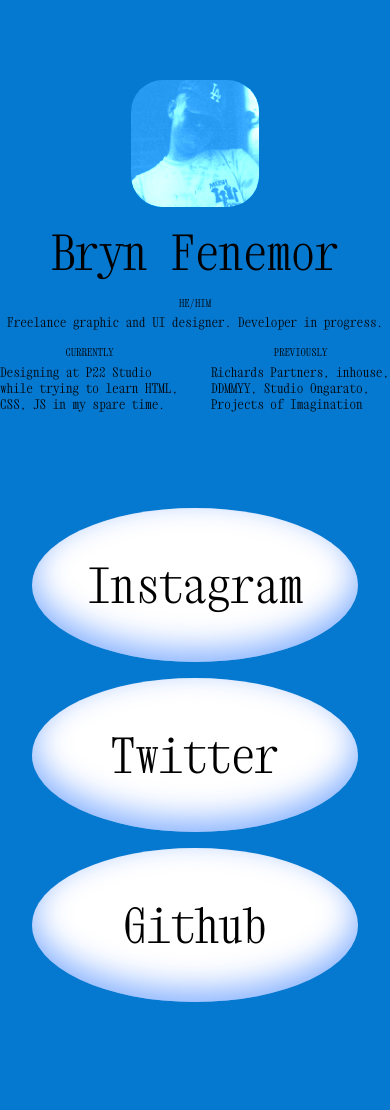
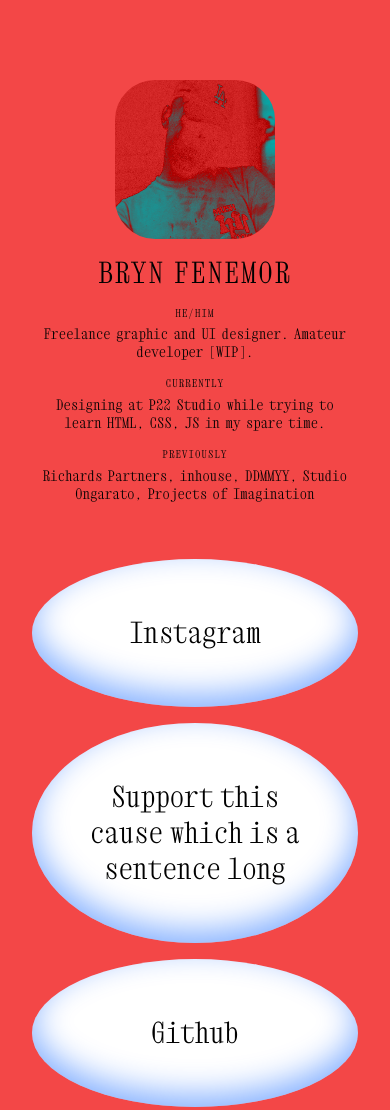
Before and after one commit to fenemorb/link-in-bio, a plain HTML site: page index.html in a window 390 px wide. Before the commit the page ends 1018 px from the top, so only its background shows below. Drawn offline with Linux system fonts and the light colour scheme.

Commit message:
Commit 2, Finesse

```diff
--- a/index.html
+++ b/index.html
@@ -13,7 +13,7 @@
       <!-- <h1><em>Bryn Fenemor</em></h1> -->
       <!-- <h3>@fenemorb</h3> -->
       <h6>He/him</h6>
-      <p>Freelance graphic and UI designer. Developer in progress.</p>
+      <p>Freelance graphic and UI designer. Amateur developer [WIP].</p>
 
       <div class="experience">
         <div class="column">
@@ -40,7 +40,9 @@
           <a href="#" target="_blank"> Instagram </a>
         </li>
         <li>
-          <a href="#" target="_blank"> Twitter </a>
+          <a href="#" target="_blank">
+            Support this cause which is a sentence long</a
+          >
         </li>
         <li>
           <a href="https://github.com/fenemorb" target="_blank"> Github </a>
--- a/main.css
+++ b/main.css
@@ -4,19 +4,27 @@
   box-sizing: border-box;
   margin: 0;
 }
+
+html,
 body {
-  background-color: rgb(5, 120, 208);
+  margin: 0;
+  height: 100%;
+}
+
+body {
+  background-color: rgb(71 157 243);
   color: #000;
   font-size: 16px;
+  line-height: 1.25;
+  letter-spacing: 0.015rem;
 }
 
 header {
-  margin-top: 5rem;
   display: flex;
   flex-direction: column;
   align-items: center;
   max-width: 40rem;
-  margin: 5rem auto;
+  margin: 8rem auto 4rem auto;
 }
 
 /* Asterisk allows us to target all children */
@@ -26,25 +34,29 @@ header {
 
 /* Only targeting images within header element */
 header > img {
-  max-width: 8rem;
+  max-width: 10rem;
   border-radius: 25%;
   margin-bottom: 1rem;
-  mix-blend-mode: plus-lighter;
+  mix-blend-mode: difference;
 }
 
 ul {
   list-style: none;
   margin: 0 auto;
-  padding: 0 2rem;
+  padding: 0 2rem 6rem 2rem;
 }
 
 ul > li {
   background-color: #fff;
   border-radius: 50%;
-  padding: 3rem;
   margin: 1em auto;
   box-shadow: inset 0px -12px 2em 0px rgb(0 93 255 / 48%);
   text-align: center;
+}
+
+a {
+  display: block;
+  padding: 3.5rem;
 }
 
 .experience {
@@ -66,28 +78,12 @@ h6 {
   padding-bottom: 0.33rem;
 }
 
-/* .testimonials {
-  max-width: 140rem;
-  margin: 10rem auto;
-  padding: 2rem;
-  font-size: 1.6rem;
-  display: grid;
-  grid-template-columns: repeat(4, 1fr);
-  gap: 3rem;
-}
-/* Media query to reset to single column below 700px*/
-/* @media (max-width: 1130px) {
-  .testimonials {
-    grid-template-columns: 1fr 1fr;
-  } */
-
 /* Typography */
 
 /* Install Google Font */
 @font-face {
   font-family: "Xanh";
   src: url(./fonts/XanhMono-Regular.ttf);
-
   -webkit-font-smoothing: antialiased;
   -moz-osx-font-smoothing: grayscale;
 }
@@ -99,7 +95,8 @@ ul > li > a {
 
 h1,
 a {
-  font-size: 3rem;
+  font-size: 1.8rem;
+  word-spacing: -0.5rem;
 }
 
 h1,
@@ -115,14 +112,42 @@ a {
 }
 
 p {
-  font-size: 0.825rem;
+  font-size: 0.9rem;
+  word-spacing: -0.125rem;
+}
+
+h1 {
+  letter-spacing: 0.15rem;
+  text-transform: uppercase;
 }
 
 h6 {
   text-transform: uppercase;
   text-align: center;
+  letter-spacing: 0.07rem;
 }
 /*
 .fade {
   opacity: 70%;
 } */
+
+/* Mobile */
+
+@media (max-width: 720px) {
+  .experience {
+    grid-template-columns: 1fr;
+    gap: 0;
+  }
+  header {
+    margin: 5rem 2.5rem 2.5rem 2.5rem;
+  }
+
+  header > * {
+    text-align: center;
+  }
+
+  body {
+    background-color: rgb(243 71 71);
+    transition: background-color 0.5s ease;
+  }
+}
```
